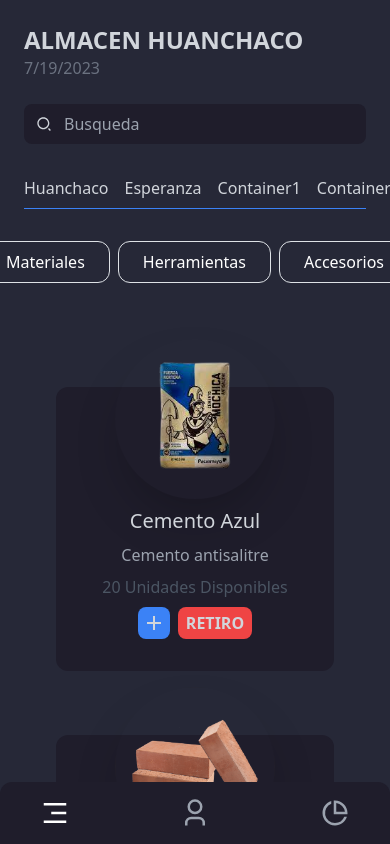
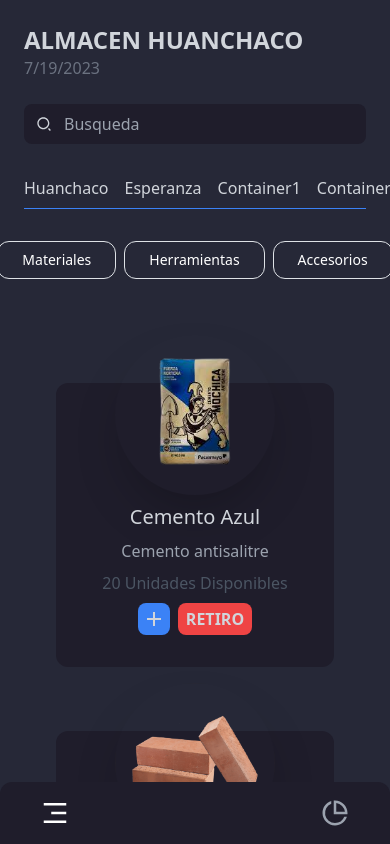
Before and after one commit to DavidHayDrax/mendoza-c-system, a React (Vite) app: page / in a window 390 px wide. Shown: the top 844 px of the page. Built offline with nearby package versions, Linux system fonts and the light colour scheme.

Commit message:
Changing

```diff
--- a/src/pages/Almacen/AlmacenContext.jsx
+++ b/src/pages/Almacen/AlmacenContext.jsx
@@ -4,7 +4,6 @@
 
 const AlmacenProvider = ({ children }) => {
   const [elementosRetirar, setElementosRetirar] = useState([]);
-  const [almacen, setAlmacen] = useState([]);
 
   const eliminarElementoRetirar = (index) => {
     const updatedElementosRetirar = [...elementosRetirar];
--- a/src/pages/Almacen/AlmacenHco.jsx
+++ b/src/pages/Almacen/AlmacenHco.jsx
@@ -315,19 +315,16 @@
         {/* Menu movil */}
         <nav
           className={`bg-[#1F1D2B] lg:hidden fixed w-full bottom-0 left-0 text-3xl text-gray-400 py-2 px-8 flex items-center justify-between rounded-tl-xl rounded-tr-xl ${
-            showMenu ? "" : ""
+            showMenu ? "flex justify-items-end pl-36" : ""
           }`}
         >
           <button
             onClick={toggleMenu}
             className={`text-white p-2 ${
-              showMenu ? "transform translate-x-20" : ""
+              showMenu ? "" : ""
             }`}
           >
             {showMenu ? <RiCloseLine /> : <RiMenu3Fill />}
-          </button>
-          <button className="p-2">
-            <RiUser3Line />
           </button>
           <button onClick={toggleOptions} className="p-2">
             <RiPieChartLine />
@@ -338,7 +335,7 @@
             {/* Header */}
             <Header title="ALMACEN HUANCHACO" />
             {/* Title content */}
-            <div className="flex items-center justify-center lg:justify-end mb-16">
+            <div className="flex items-center justify-center lg:justify-end mb-16 max-sm:text-sm">
               <div className="flex items-center gap-2 py-2 rounded-lg">
                 <button
                   className="hover:bg-[#276bac] text-white py-2 px-4 rounded-xl border border-gray-500"
```
